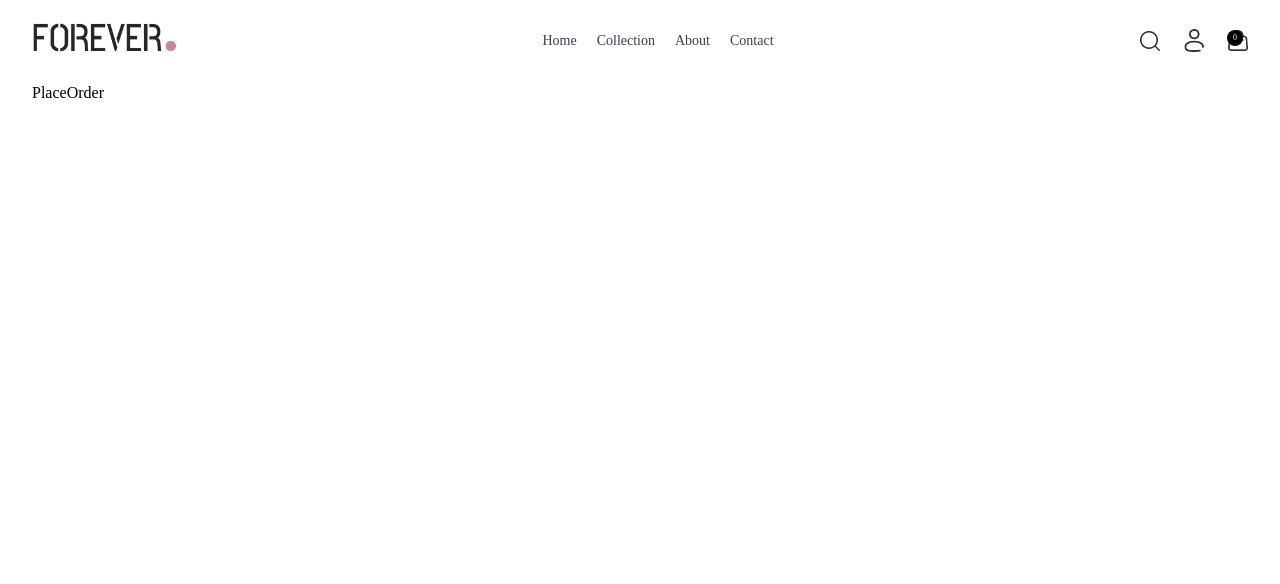
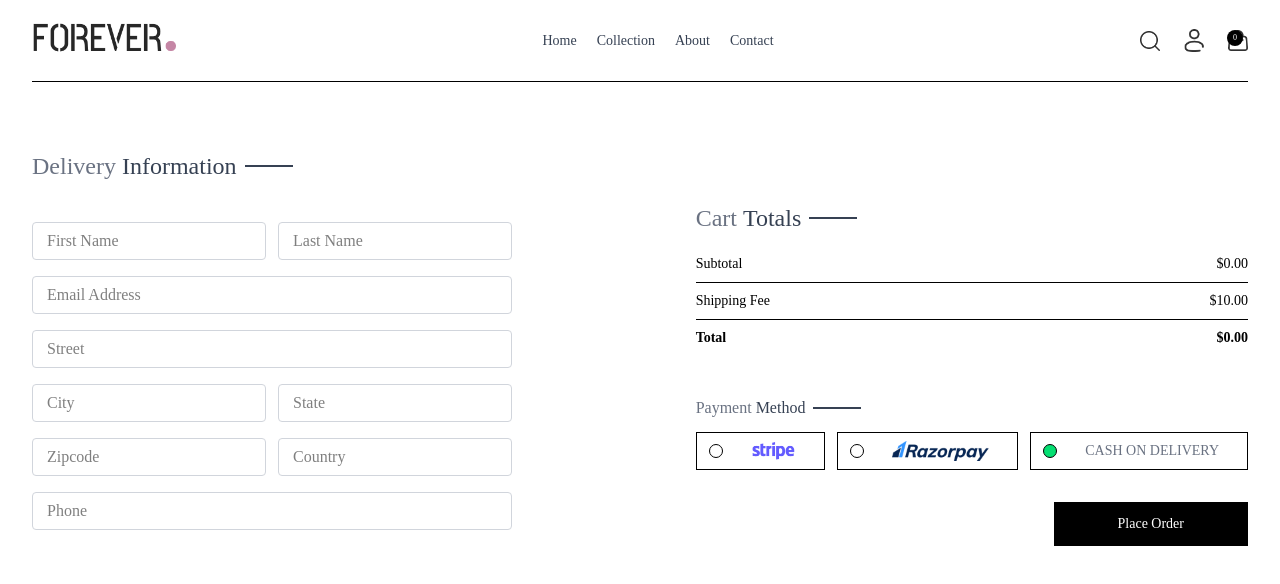
Before and after one commit to Sharath-Pillai/E-commerce-website-cloth-seller-, a React (Vite) app: page /place-order in a window 1280 px wide. Shown: the top 584 px of the page. Built offline with nearby package versions, Linux system fonts and the light colour scheme.

Commit message:
PlaceOrder page created and title,cartTotal components, navigate fn impemented

```diff
--- a/src/pages/PlaceOrder.jsx
+++ b/src/pages/PlaceOrder.jsx
@@ -1,9 +1,110 @@
-import React from 'react'
+import React, { useContext, useState } from "react";
+import Title from "../components/Title";
+import CartTotal from "../components/CartTotal";
+import { assets } from "../assets/frontend_assets/assets";
+import ShopContext from "../context/ShopContext";
 
 const PlaceOrder = () => {
+  const [method,setMethod]=useState("cod")
+  const{navigate}=useContext(ShopContext)
   return (
-    <div>PlaceOrder</div>
-  )
-}
+    <div className="flex flex-col sm:flex-row justify-between gap-4 pt-5 sm:pt-14 min-h-[80vh] border-t">
+      {/* left-side  */}
+      <div className="flex flex-col gap-4 w-full sm:max-w-[480px]">
+        <div className="text-xl sm:text-2xl my-3">
+          <Title text1={"Delivery"} text2={"Information"} />
+        </div>
+        <div className="flex gap-3">
+          <input
+            type="text"
+            placeholder="First Name"
+            className="border border-gray-300 rounded py-1.5 px-3.5 w-full"
+          />
+          <input
+            type="text"
+            placeholder="Last Name"
+            className="border border-gray-300 rounded py-1.5 px-3.5 w-full"
+          />
+        </div>
+        <input
+          type="email"
+          placeholder="Email Address"
+          className="border border-gray-300 rounded py-1.5 px-3.5 w-full"
+        />
+        <input
+          type="text"
+          placeholder="Street"
+          className="border border-gray-300 rounded py-1.5 px-3.5 w-full"
+        />
+        <div className="flex gap-3">
+          <input
+            type="text"
+            placeholder="City"
+            className="border border-gray-300 rounded py-1.5 px-3.5 w-full"
+          />
+          <input
+            type="text"
+            placeholder="State"
+            className="border border-gray-300 rounded py-1.5 px-3.5 w-full"
+          />
+        </div>
+        <div className="flex gap-3">
+          <input
+            type="number"
+            placeholder="Zipcode"
+            className="border border-gray-300 rounded py-1.5 px-3.5 w-full"
+          />
+          <input
+            type="text"
+            placeholder="Country"
+            className="border border-gray-300 rounded py-1.5 px-3.5 w-full"
+          />
+        </div>
+        <input
+          type="number"
+          placeholder="Phone"
+          className="border border-gray-300 rounded py-1.5 px-3.5 w-full"
+        />
+      </div>
 
-export default PlaceOrder
+      {/* Right-side  */}
+      <div className="mt-8">
+        <div className="mt-8 min-w-80">
+          <CartTotal />
+        </div>
+        <div className="mt-12">
+          <Title text1={"Payment"} text2={"Method"} />
+          {/* payment method selection  */}
+          <div className="flex gap-3 flex-col lg:flex-row">
+            <div onClick={()=>setMethod("stripe")} className="flex items-center gap-3 border p-2 px-3 cursor-pointer">
+              <p className={`min-w-3.5 h-3.5 border rounded-full ${method==="stripe"?"bg-green-400":""}`}></p>
+              <img
+                className="mx-4 h-5"
+                src={assets.stripe_logo}
+                alt="razorpaylogo"
+              />
+            </div>
+            <div onClick={()=>setMethod("razorpay")} className="flex items-center gap-3 border p-2 px-3 cursor-pointer">
+              <p className={`min-w-3.5 h-3.5 border rounded-full ${method==="razorpay"?"bg-green-400":""}`}></p>
+              <img
+                className="mx-4 h-5"
+                src={assets.razorpay_logo}
+                alt="razorpaylogo"
+              />
+            </div>
+            <div onClick={()=>setMethod("cod")} className="flex items-center gap-3 border p-2 px-3 cursor-pointer">
+              <p className={`min-w-3.5 h-3.5 border rounded-full ${method==="cod"?"bg-green-400":""}`}></p>
+               <p className="text-gray-500 text-sm font-medium mx-4">CASH ON DELIVERY</p>
+            </div>
+          </div>
+          <div className="w-full text-end mt-8">
+            <button onClick={()=>navigate("/orders")} className="bg-black text-white px-16 py-3 text-sm">Place Order</button>
+
+          </div>
+        </div>
+      </div>
+    </div>
+  );
+};
+
+export default PlaceOrder;
```
